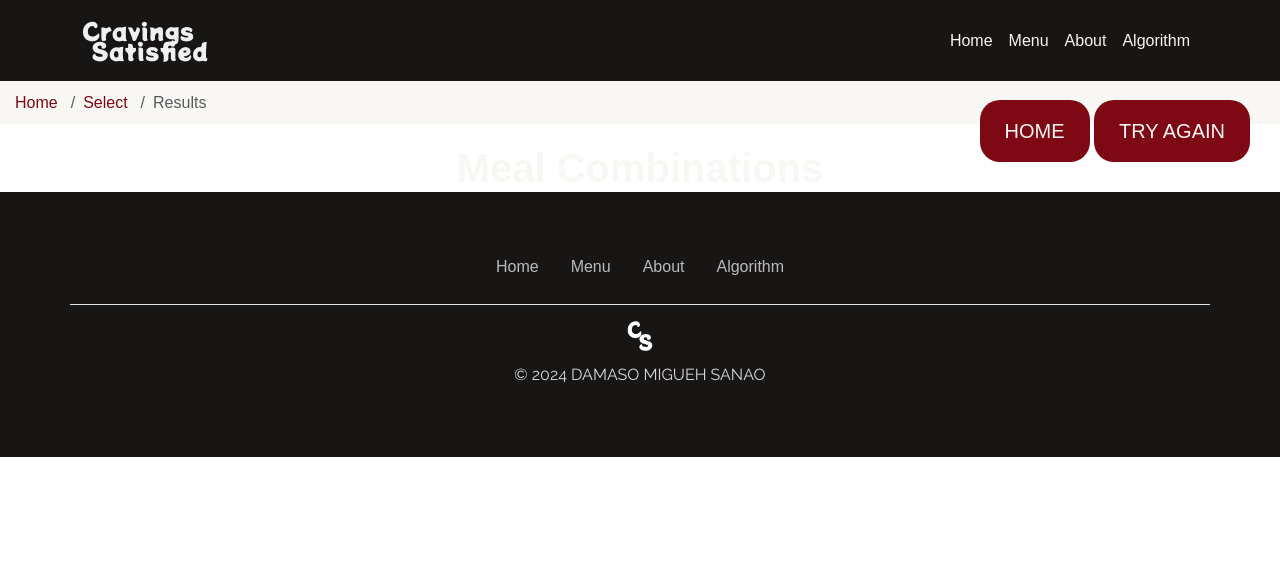
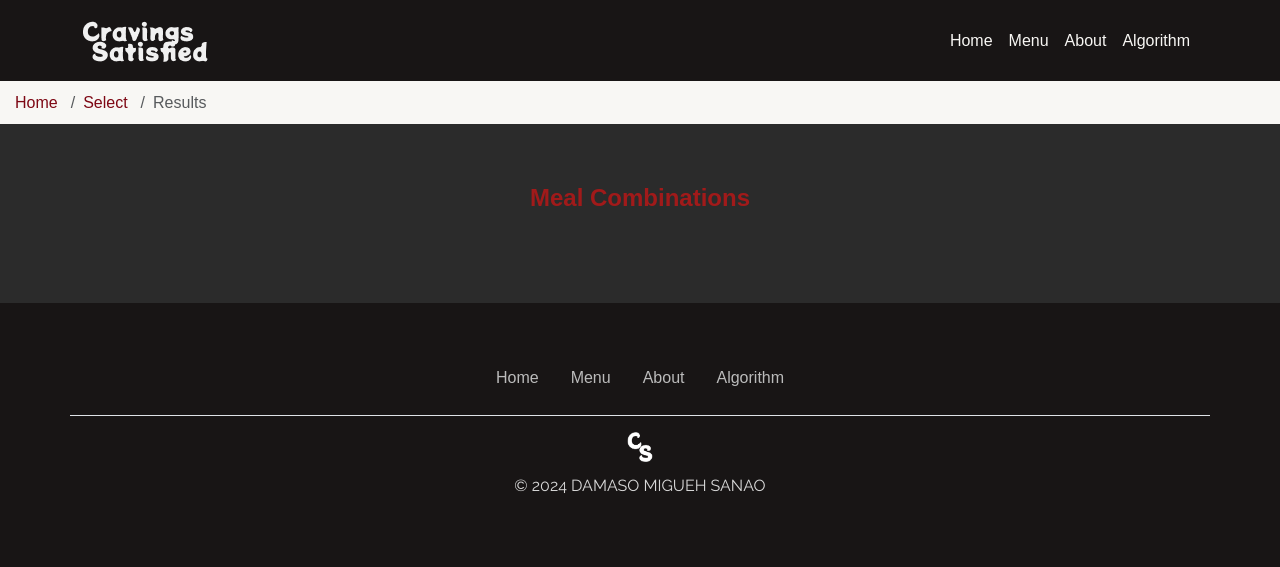
Before and after one commit to EdrianaJoy/craving-satisfied, a Node server app: page /results/ in a window 1280 px wide. Shown: the top 567 px of the page. Run offline with Node 20, Linux system fonts and the light colour scheme; some libraries are stand-ins or nearby versions; some web fonts are replaced.

Commit message:
result page

```diff
--- a/cravingSatisfiedApp/public/stylesheets/style.css
+++ b/cravingSatisfiedApp/public/stylesheets/style.css
@@ -569,10 +569,6 @@ h6 {
 
 }
 
-.result-container {
-    position: relative;
-
-}
 
 .button-container {
     position: absolute;
@@ -585,8 +581,16 @@ h6 {
     margin-left: 10px;
 }
 
+.result {
+    display: flex;
+    flex-direction: column;
+    align-items: center;
+    padding: 20px;
+    background-color: var(--c-body);
+}
+
 /* Heading */
-#combinationsDiv h2 {
+.result h1 {
     font-size: 24px;
     font-weight: bold;
     margin-top: 20px;
@@ -594,16 +598,22 @@ h6 {
     color: var(--c-brand-light);
 }
 
-/* Table style */
-#combinationsDiv table {
+/* Table box */
+.table-box {
+    width: 100%;
+    padding: 20px;
+}
+
+/* Result table */
+.result-table {
     width: 100%;
     border-collapse: collapse;
     margin-bottom: 20px;
     background-color: var(--c-body);
 }
 
-/* Th */
-#combinationsDiv th {
+/* Table header */
+.result-table th {
     background-color: var(--c-body);
     padding: 12px;
     text-align: center;
@@ -612,17 +622,7 @@ h6 {
 }
 
 /* Table cell */
-#combinationsDiv td {
+.result-table td {
     padding: 10px;
     text-align: center;
 }
-
-
-/* td */
-#combinationsDiv tbody td{
-    background-color:var(--c-body);
-    font-weight: bold;
-    padding: 12px;
-    text-align: center;
-    color: var(--c-fw);
-}
--- a/cravingSatisfiedApp/views/results.ejs
+++ b/cravingSatisfiedApp/views/results.ejs
@@ -34,9 +34,12 @@
 
   <!--Results-->
   <section id="result" class="result">
-    <div class="result-container">
+    <div>
       <h1>Meal Combinations</h1>
+    </div>
 
+    <div class="table-box">
+      <div class="result-table">
       <div id="combinations"></div>
 
       <script>
@@ -91,6 +94,8 @@
           combinationsDiv.appendChild(table);
         });
       </script>
+    </div>
+
 
       <div class="button-container">
         <a class="btn btn-brand" href="/">Home</a>
```
